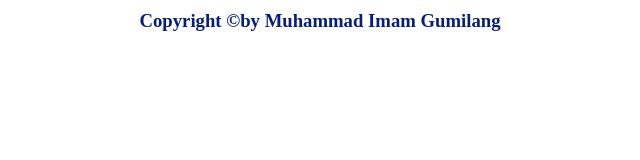
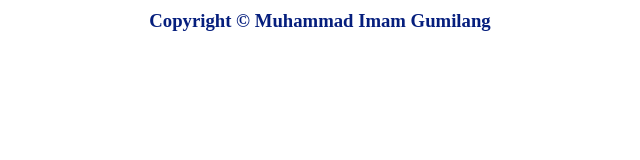
Before and after one commit to qensive/webburger, a plain HTML site: page footer.html in a window 1280 px wide. Shown: the full height of the page, 320-960 px from the left. Drawn offline with Linux system fonts and the light colour scheme.

Commit message:
latihan js baru

```diff
--- a/footer.html
+++ b/footer.html
@@ -2,5 +2,5 @@
     <link rel="stylesheet" href="./css/style.css">
 </head>
 <html style="background-color: rgb(255, 255, 255);">
-    <h3>Copyright &copy;by Muhammad Imam Gumilang</h3>
+    <h3>Copyright &copy; Muhammad Imam Gumilang</h3>
 </html>
```
Also changed, not shown: latihanjs3.html (added).
